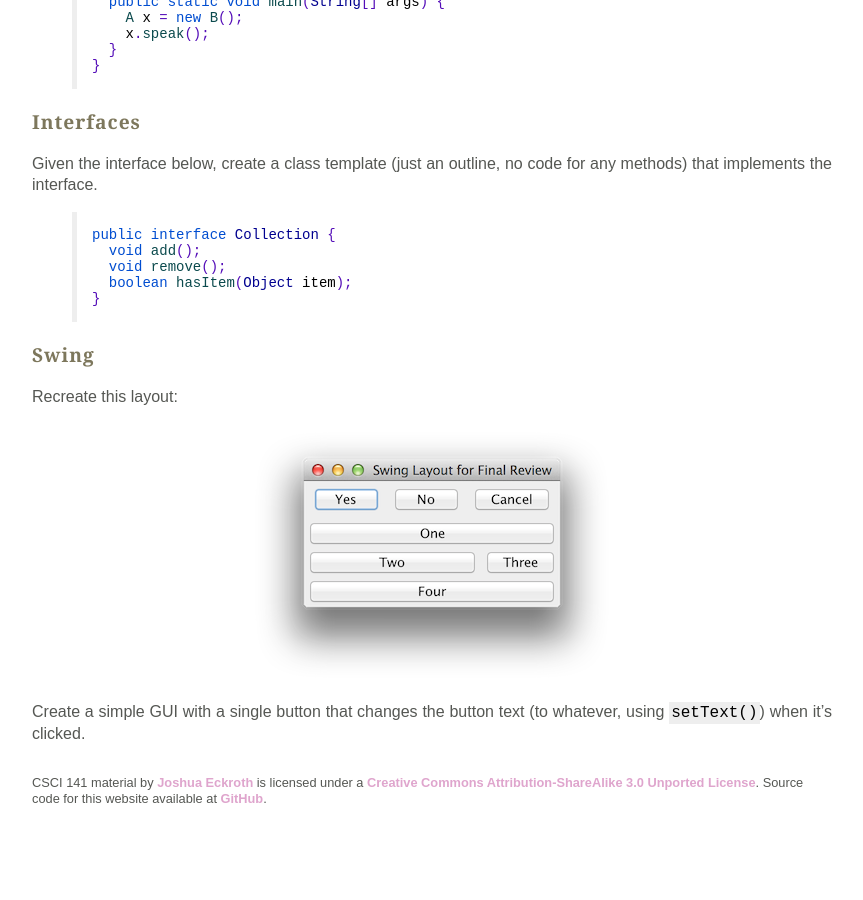
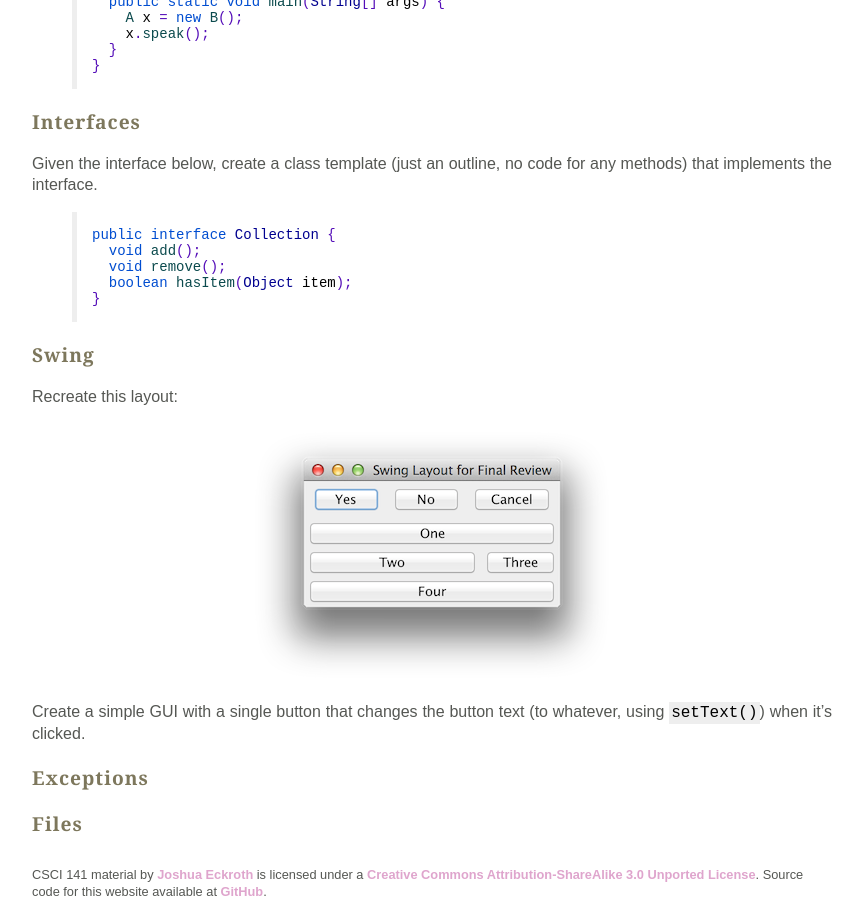
Before and after one commit to joshuaeckroth/csci141-website, a Jekyll site: the page built from homework/homework-14.markdown, in a window 1280 px wide and 900 px high, scrolled down 2372 px. Shown: the whole window, without its empty margins (208-1071 px from the left). Built offline with Jekyll 4.4.1, drawn with Linux system fonts in a browser that asks for light colours; Markdown is read by kramdown in place of the engine named in the settings; before the commit the page ends 3180 px from its top, so only the background shows below that.

Commit message:
Added placeholders for files and exceptions on HW 14

```diff
--- a/homework/homework-14.markdown
+++ b/homework/homework-14.markdown
@@ -117,3 +117,7 @@ Recreate this layout:
 ![Swing layout](/images/swing-layout-final-review.png)
 
 Create a simple GUI with a single button that changes the button text (to whatever, using `setText()`) when it's clicked.
+
+### Exceptions
+
+### Files
```
